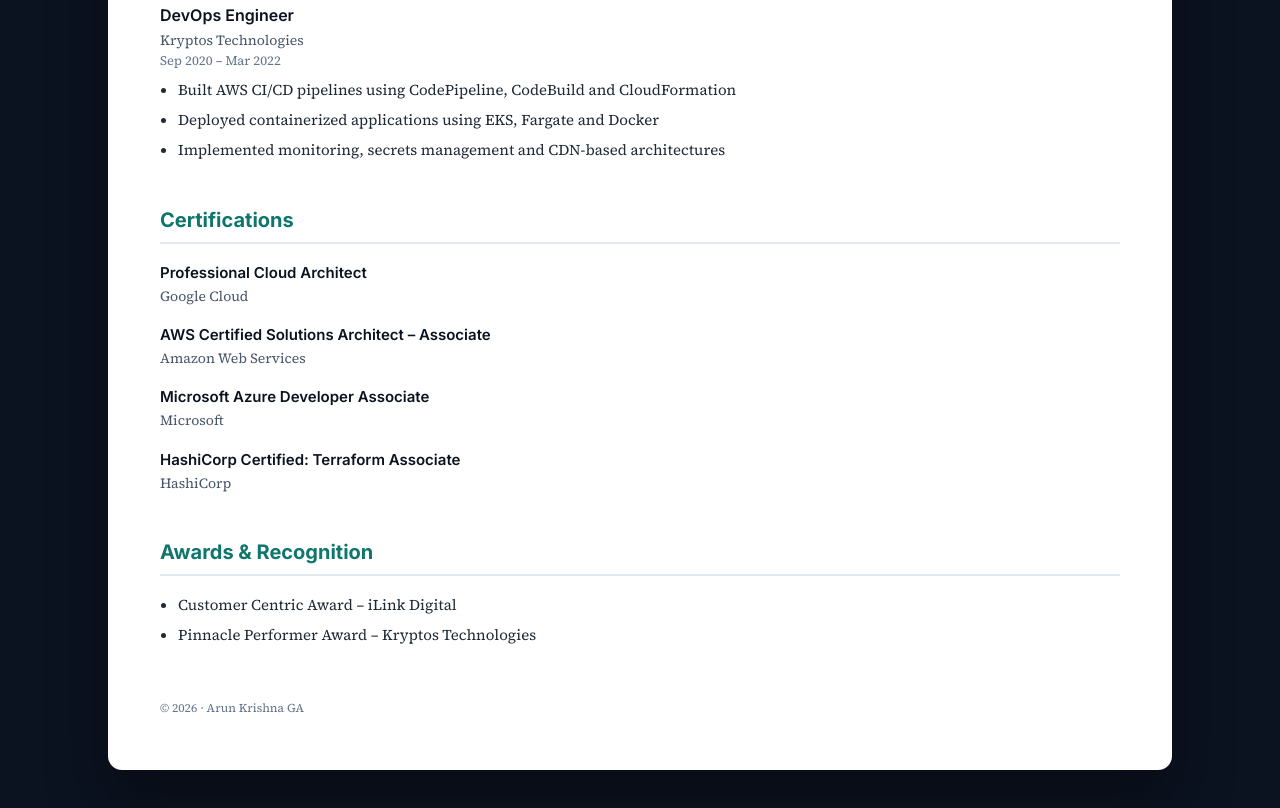
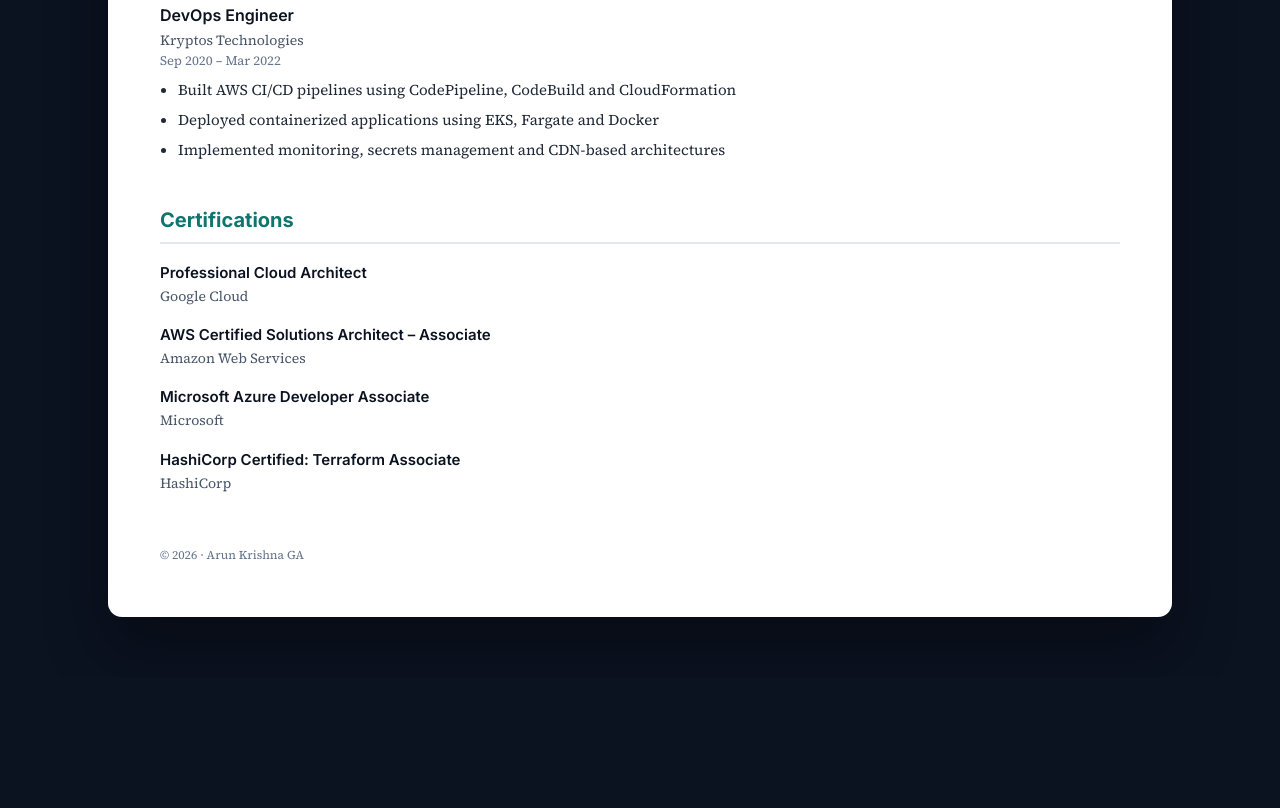
Before and after one commit to Arunkrishna94/arunkrishna94.github.io, a plain HTML site: page index.html in a window 1280 px wide. Shown: the part 1715-2523 px from the top of the page. After the commit the page ends 2392 px from the top, so only its background shows below. Drawn offline with Linux system fonts and the light colour scheme.

Commit message:
Update index.html

```diff
--- a/index.html
+++ b/index.html
@@ -268,15 +268,6 @@
     </div>
   </section>
 
-  <!-- AWARDS -->
-  <section>
-    <h2>Awards & Recognition</h2>
-    <ul>
-      <li>Customer Centric Award – iLink Digital</li>
-      <li>Pinnacle Performer Award – Kryptos Technologies</li>
-    </ul>
-  </section>
-
   <footer>
     © 2026 · Arun Krishna GA
   </footer>
```
